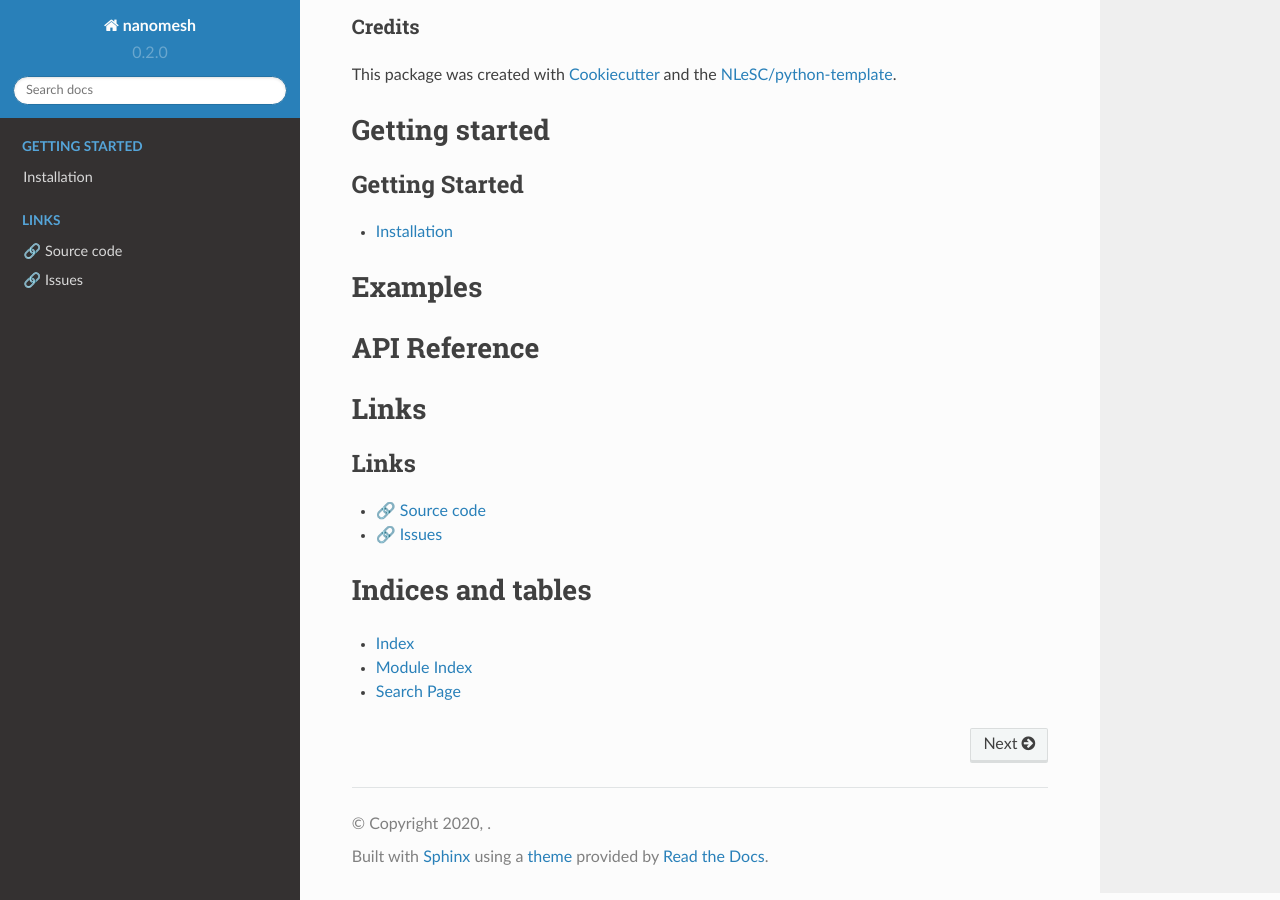
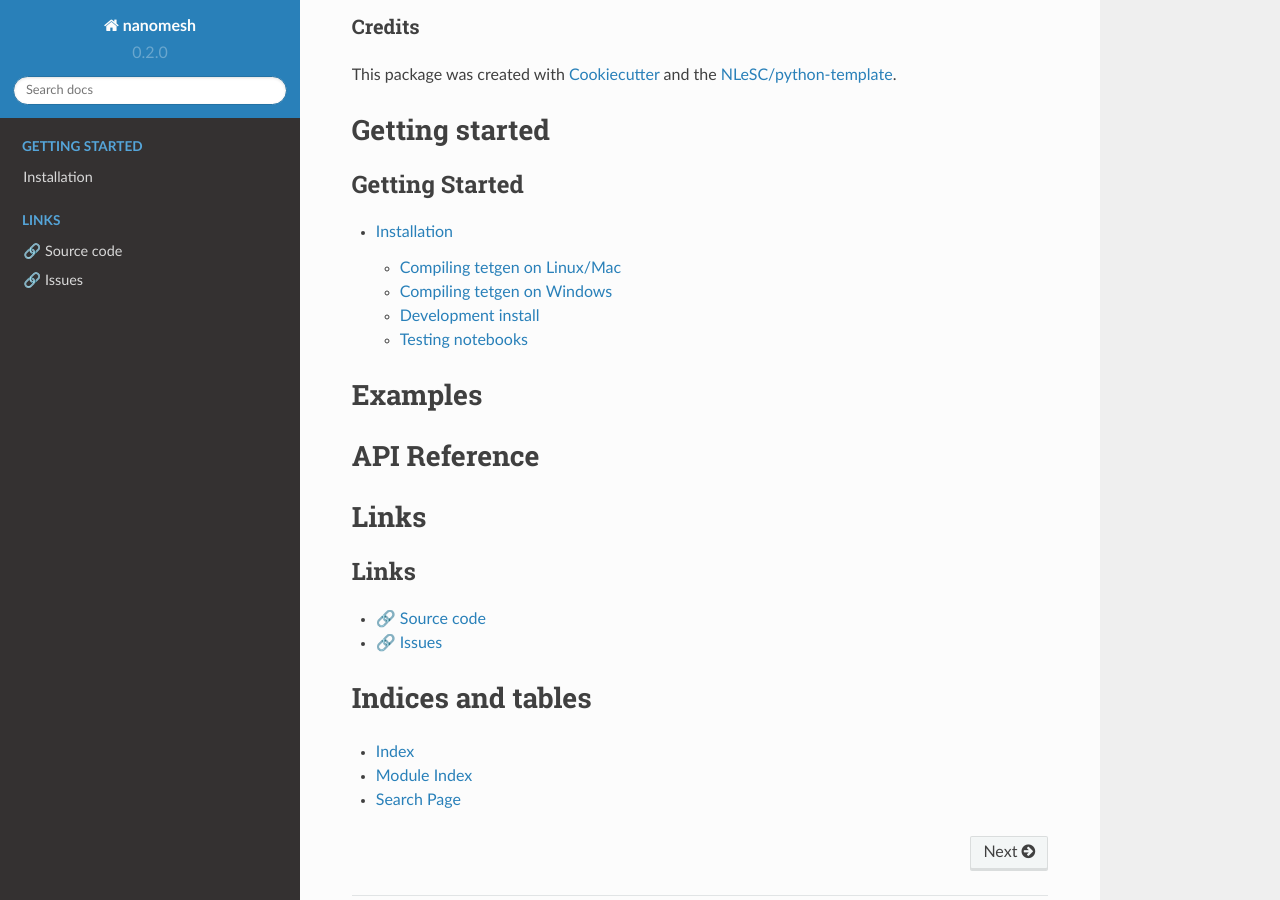
Before and after one commit to hpgem/nanomesh, a Sphinx documentation site: the page built from docs/index.rst, in a window 1280 px wide and 900 px high, scrolled down 1999 px. Built offline with Sphinx 7.4.7 and the Read the Docs theme 2.0.0, drawn with Linux system fonts in a browser that asks for light colours; pages that are not in the unit, such as notebooks, are missing from menus; some of the changed lines change nothing that is shown.

Commit message:
Update installation instructions

```diff
--- a/docs/install.rst
+++ b/docs/install.rst
@@ -1,2 +1,128 @@
 Installation
 ============
+
+If you use conda, create a new environment:
+
+::
+
+   conda create -n nanomesh python=3.8
+   conda activate nanomesh
+
+Install nanomesh:
+
+::
+
+   pip install nanomesh
+
+Note, `to enable the IPython
+widgets <https://ipywidgets.readthedocs.io/en/latest/user_install.html#installation>`__:
+
+::
+
+   jupyter nbextension enable --py widgetsnbextension
+
+Note, `if you are using Jupyter
+lab <https://github.com/InsightSoftwareConsortium/itkwidgets#installation>`__:
+
+::
+
+   jupyter labextension install @jupyter-widgets/jupyterlab-manager jupyter-matplotlib jupyterlab-datawidgets itkwidgets
+
+For tetrahedral meshing, ``nanomesh`` requires `tetgen <https://wias-berlin.de/software/tetgen/>`__ to be
+installed. See below for instructions on how to obtain/install
+``tetgen`` on different platforms.
+
+
+Compiling tetgen on Linux/Mac
+-----------------------------
+
+Follow the `compilation
+instructions <https://wias-berlin.de/software/tetgen/1.5/doc/manual/manual004.html#sec%3Acompile>`__.
+
+Compiling tetgen on Windows
+---------------------------
+
+1. Install MinGW using `MSYS2 <https://www.msys2.org/>`__
+
+2. Follow the installation instructions!
+
+   -  Install/update packages:
+
+      ``pacman -Syu``
+
+   -  Install development toolchain:
+
+      ``pacman -S –needed base-devel mingw-w64-x86_64-toolchain
+
+3. Add ``C:\msys64\mingw64\bin`` to the Windows Path environment
+   variable. Click
+   `here <https://code.visualstudio.com/docs/languages/cpp#_add-the-mingw-compiler-to-your-path>`__
+   for info.
+
+4. Compiling/installing tetgen:
+
+   -  Compilation steps:
+
+      ::
+
+          g++ -O0 -c .:raw-latex:`\predicates`.cxx g++ -O3 -o tetgen
+          tetgen.cxx predicates.o -lm``
+
+   -  Move ``tetgen.exe`` to a location on your system path
+
+
+Development install
+-------------------
+
+Install ``nanomesh`` using the development dependencies:
+
+::
+
+    pip install -e .[develop] -c constraints.txt
+
+Running the tests:
+
+::
+
+    pytest
+
+Linting/checks:
+
+::
+
+    pre-commit
+
+Building the docs:
+
+::
+
+   make html --directory docs
+
+
+Testing notebooks
+-----------------
+
+1. Install nanomesh kernel
+
+   ::
+
+       python -m ipykernel install --user --name nanomesh
+
+2. Test notebooks
+
+   ::
+
+       cd notebooks
+       pip install -r requirements.txt
+
+   On Windows:
+
+   ::
+
+       ./test_notebooks.PS1
+
+   On Linux/Mac:
+
+   ::
+
+       bash ./test_notebooks.sh
```
